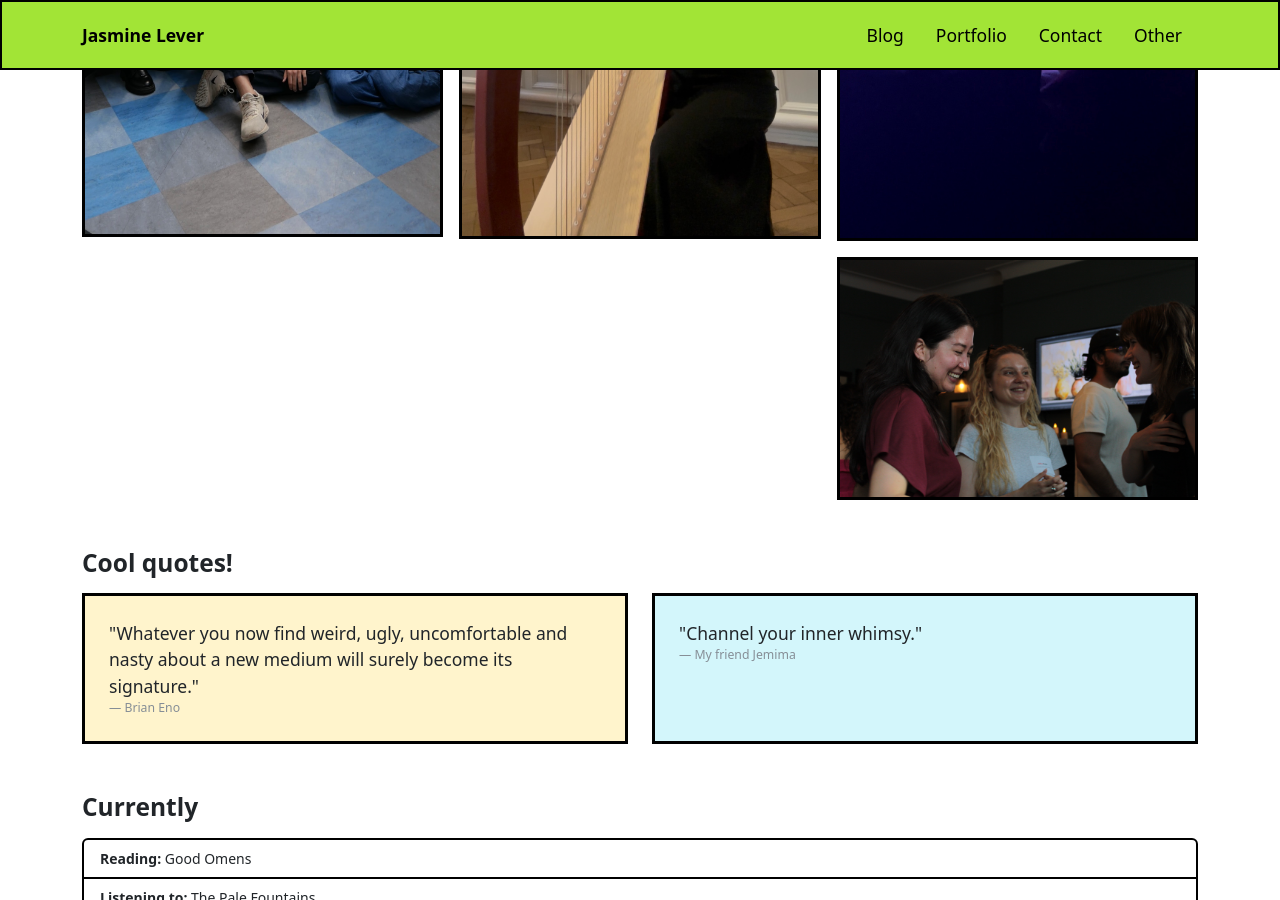
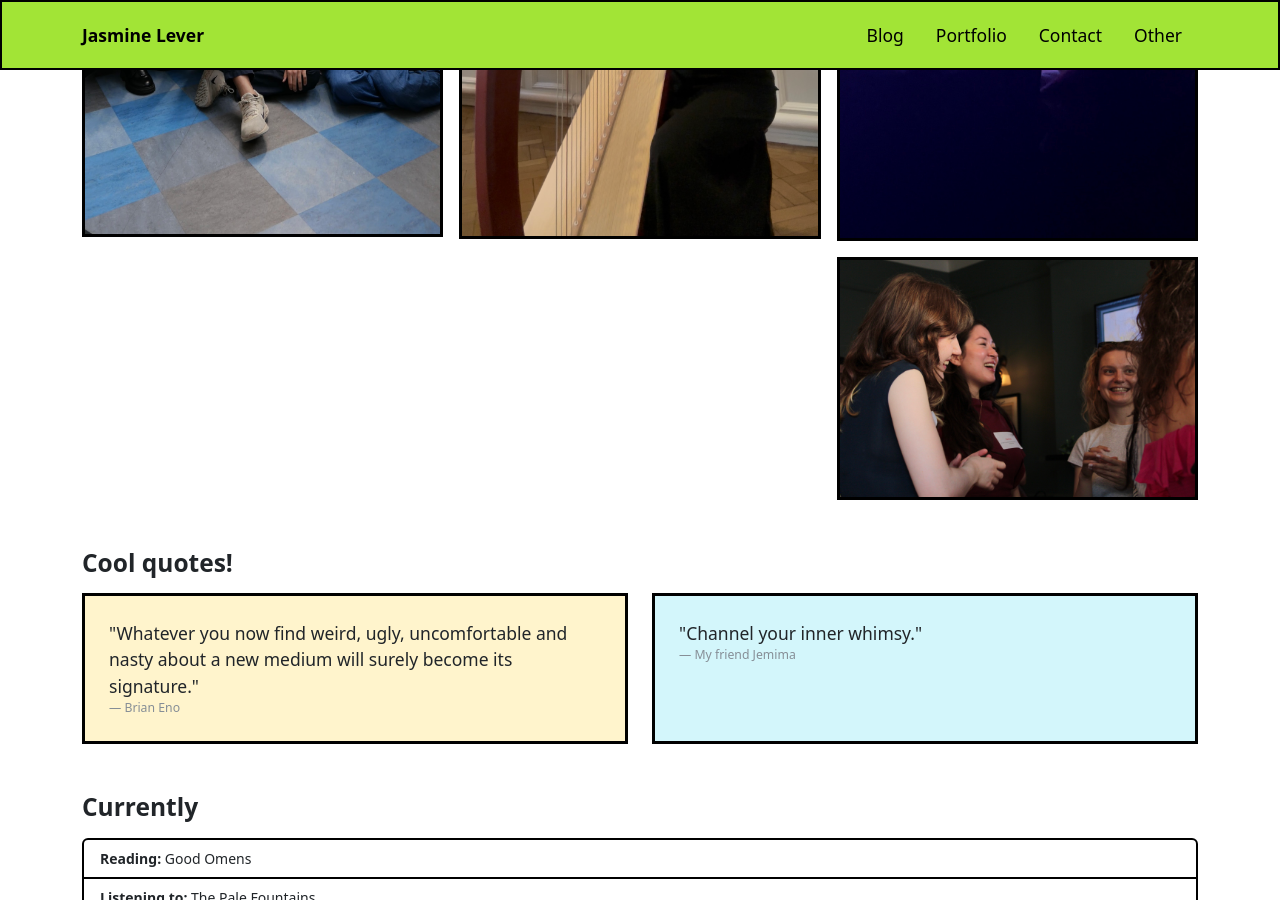
Before and after one commit to jasminelx/jasminelx.github.io, a Jekyll site: the page built from other.html, in a window 1280 px wide and 900 px high, scrolled down 710 px. Built offline with Jekyll 4.4.1, drawn with Linux system fonts in a browser that asks for light colours.

Commit message:
Update other.yml

```diff
--- a/_data/other.yml
+++ b/_data/other.yml
@@ -14,7 +14,7 @@ photos:
     alt: Me performing harp at a wedding in 2025!
   - src: /img/plastic.jpg
     alt: A photo from the short play I wrote, Plastic
-  - src: /img/liaise.jpeg
+  - src: /img/mixer.jpg
     alt: Me at LIaiSE's first mixer!
 
 # --- QUOTES ---
```
